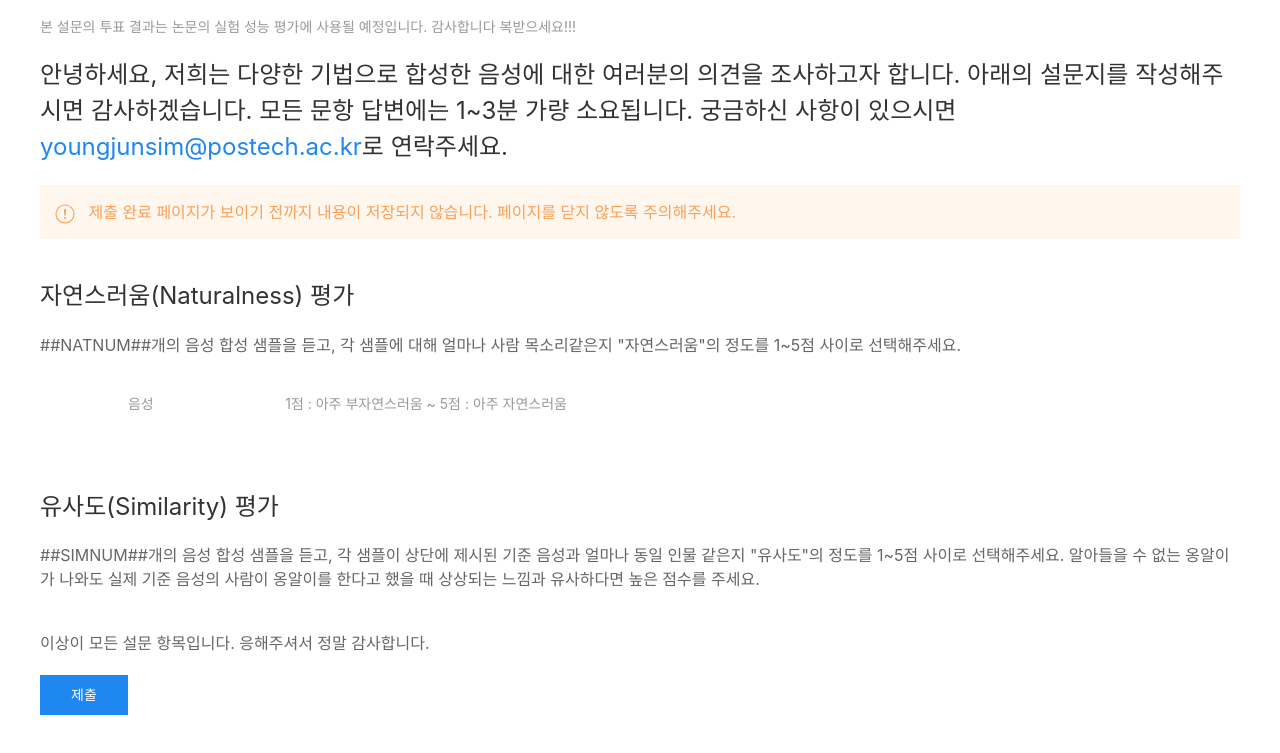
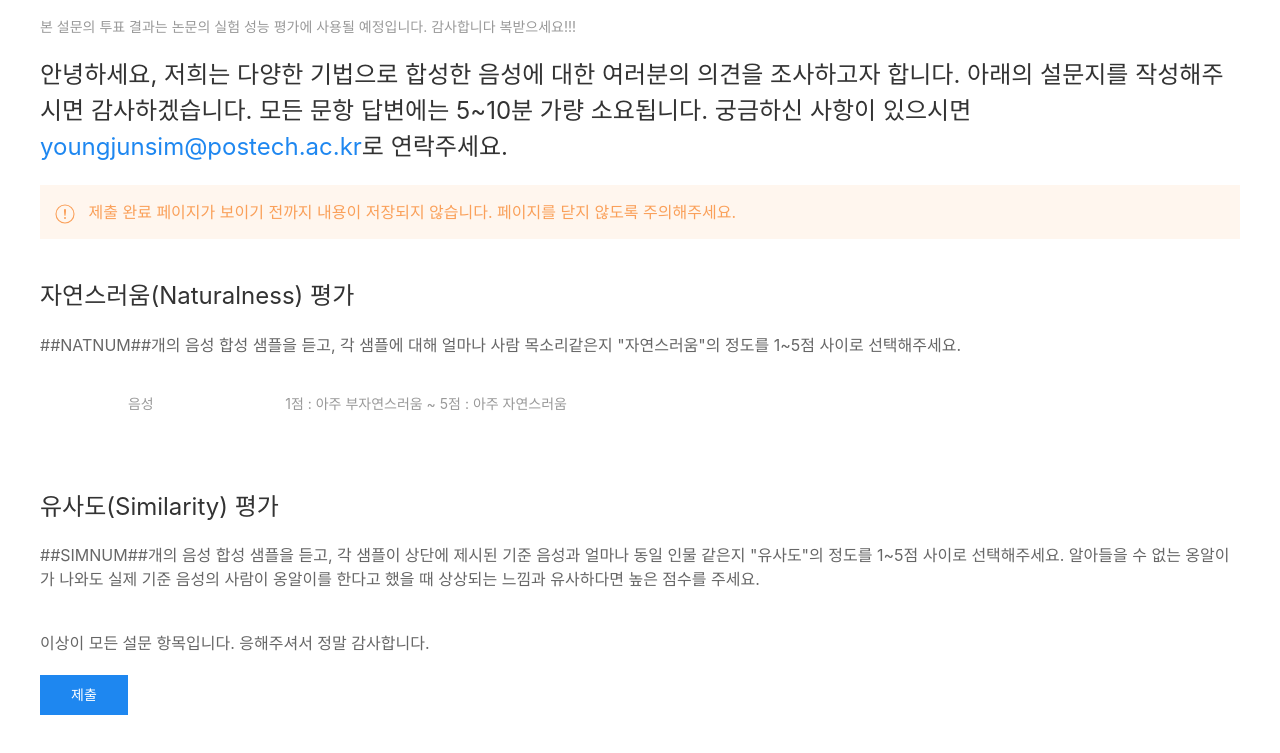
Before and after one commit to truestar2001/svqvc-voting, a plain HTML site: page index.html in a window 1280 px wide. Shown: the part 83-836 px from the top of the page. Drawn offline with nearby package versions, Linux system fonts and the light colour scheme; a script that the page names is missing.

Commit message:
Update index.html

```diff
--- a/index.html
+++ b/index.html
@@ -47,7 +47,7 @@
       </p>
 
       <p class="uk-text-lead">
-        안녕하세요, 저희는 다양한 기법으로 합성한 음성에 대한 여러분의 의견을 조사하고자 합니다. 아래의 설문지를 작성해주시면 감사하겠습니다. 모든 문항 답변에는 1~3분 가량 소요됩니다. 궁금하신 사항이
+        안녕하세요, 저희는 다양한 기법으로 합성한 음성에 대한 여러분의 의견을 조사하고자 합니다. 아래의 설문지를 작성해주시면 감사하겠습니다. 모든 문항 답변에는 5~10분 가량 소요됩니다. 궁금하신 사항이
         있으시면
         <a href="mailto:youngjunsim@postech.ac.kr">youngjunsim@postech.ac.kr</a>로 연락주세요.
       </p>
```
